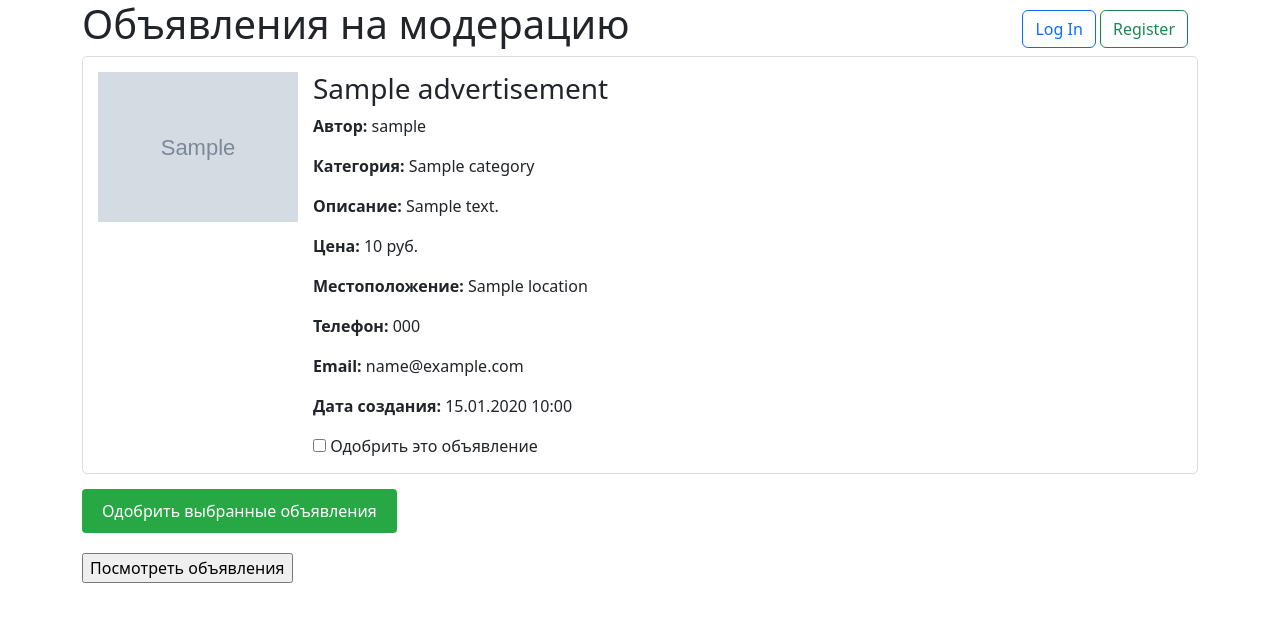
After one commit to george2066/Python_Site_FinalProject_Rodionov, a Django app: template templates/advertisements/advertisement_approve.html in a window 1280 px wide. The commit adds this page. Shown: the top 622 px of the page. Run offline with Django 4.2, Linux system fonts and the light colour scheme; the template is opened without the code that fills it: most values are stand-ins (such as "Sample title", 1, 10 or a date in 2020); grey boxes marked "Sample" are stand-in pictures.

Commit message:
added: approved advertisements

```diff
--- a/advertisements/models.py
+++ b/advertisements/models.py
@@ -45,6 +45,7 @@ class Advertisement(models.Model):
     created_at = models.DateTimeField(auto_now_add=True, verbose_name="Дата создания")
     updated_at = models.DateTimeField(auto_now=True, verbose_name="Дата обновления")
     is_active = models.BooleanField(default=True, verbose_name="Активно")
+    is_approved = models.BooleanField(default=False)
 
     objects = AdvertisementManager()
 
--- a/advertisements/urls.py
+++ b/advertisements/urls.py
@@ -10,7 +10,10 @@ from advertisements.views import (
     SearchResultsView,
     buy_advertisement,
     payment_success,
+approve_ad
 )
+
+
 
 urlpatterns = [
     path("search/", SearchResultsView.as_view(), name="search_results"),
@@ -40,6 +43,7 @@ urlpatterns = [
         AdvertisementUpdateView.as_view(),
         name="advertisement-update",
     ),
+path('advertisements/approve', approve_ad, name='approve'),
     path("ad/<int:ad_id>/buy/", buy_advertisement, name="buy_advertisement"),
     path("payment/success/", payment_success, name="payment_success"),
 ]
--- /dev/null
+++ b/templates/advertisements/advertisement_approve.html
@@ -0,0 +1,59 @@
+{% extends 'base.html' %}
+
+{% block content %}
+<h1>Объявления на модерацию</h1>
+
+{% if advertisements %}
+    <form method="post">
+        {% csrf_token %}
+        <div class="ads-list">
+            {% for ad in advertisements %}
+                <div class="ad-item" style="border: 1px solid #ddd; padding: 15px; margin-bottom: 15px; border-radius: 5px;">
+                    <!-- Изображение -->
+                    {% if ad.image_url %}
+                        <img src="{{ ad.image_url }}" width="200" height="150" alt="Изображение объявления" style="float: left; margin-right: 15px;">
+                    {% else %}
+                        <div style="width: 200px; height: 150px; background-color: #f0f0f0; float: left; margin-right: 15px; display: flex; align-items: center; justify-content: center;">
+                            Нет изображения
+                        </div>
+                    {% endif %}
+
+                    <!-- Информация об объявлении -->
+                    <div style="overflow: hidden;">
+                        <h3>{{ ad.title }}</h3>
+                        <p><strong>Автор:</strong> {{ ad.author.username }}</p>
+                        <p><strong>Категория:</strong> {% if ad.category %}{{ ad.category.name }}{% else %}Не указана{% endif %}</p>
+                        <p><strong>Описание:</strong> {{ ad.description|truncatewords:20 }}</p>
+                        <p><strong>Цена:</strong> {{ ad.price }} руб.</p>
+                        <p><strong>Местоположение:</strong> {{ ad.location }}</p>
+                        <p><strong>Телефон:</strong> {% if ad.contact_phone %}{{ ad.contact_phone }}{% else %}Не указан{% endif %}</p>
+                        <p><strong>Email:</strong> {% if ad.contact_email %}{{ ad.contact_email }}{% else %}Не указан{% endif %}</p>
+                        <p><strong>Дата создания:</strong> {{ ad.created_at|date:"d.m.Y H:i" }}</p>
+
+                        <!-- Чекбокс для одобрения -->
+                        <div style="margin-top: 10px;">
+                            <label>
+                                <input type="checkbox" name="approve_ad" value="{{ ad.id }}">
+                                Одобрить это объявление
+                            </label>
+                        </div>
+                    </div>
+                </div>
+            {% endfor %}
+        </div>
+
+        <!-- Кнопка отправки -->
+        <button type="submit" style="background-color: #28a745; color: white; padding: 10px 20px; border: none; border-radius: 4px; cursor: pointer;">
+            Одобрить выбранные объявления
+        </button>
+    </form>
+{% else %}
+    <p>Нет объявлений на модерацию.</p>
+{% endif %}
+
+<!-- Кнопка возврата -->
+<div style="margin-top: 20px;">
+    <input value="Посмотреть объявления" type="button" onclick="location.href='{% url "advertisements" %}'">
+</div>
+
+{% endblock %}
--- a/templates/advertisements/advertisement_list.html
+++ b/templates/advertisements/advertisement_list.html
@@ -21,9 +21,7 @@
         {% for advertisement in advertisements %}
             <li>
                 <a href="{% url 'advertisement' advertisement.id %}" role="button">
-                    {% if not advertisement.sold %}
-                        {{ advertisement.title }}
-                    {% endif %}
+                    {{ advertisement.title }}
                 </a>
             </li>
         {% endfor %}
--- a/templates/base.html
+++ b/templates/base.html
@@ -50,6 +50,9 @@
     <div class="container">
         <div class="top-right-buttons">
             {% if user.is_authenticated %}
+                {% if user.is_superuser %}
+                    <a href="{% url 'approve' %}" class="btn btn-outline-success">Approved Advertisements</a>
+                {% endif %}
                 <a href="{% url 'profile' %}" class="btn btn-outline-success">Profile</a> {# Use your profile URL #}
                 <a href="/accounts/logout" class="btn btn-outline-danger">Log Out</a>  {# Use your logout URL #}
             {% else %}
```
Also changed, not shown: advertisements/forms.py (added, +9 -0 lines), advertisements/views.py (+37 -1 lines), advertisements/migrations/0005_advertisement_is_approved_and_more.py (added).
